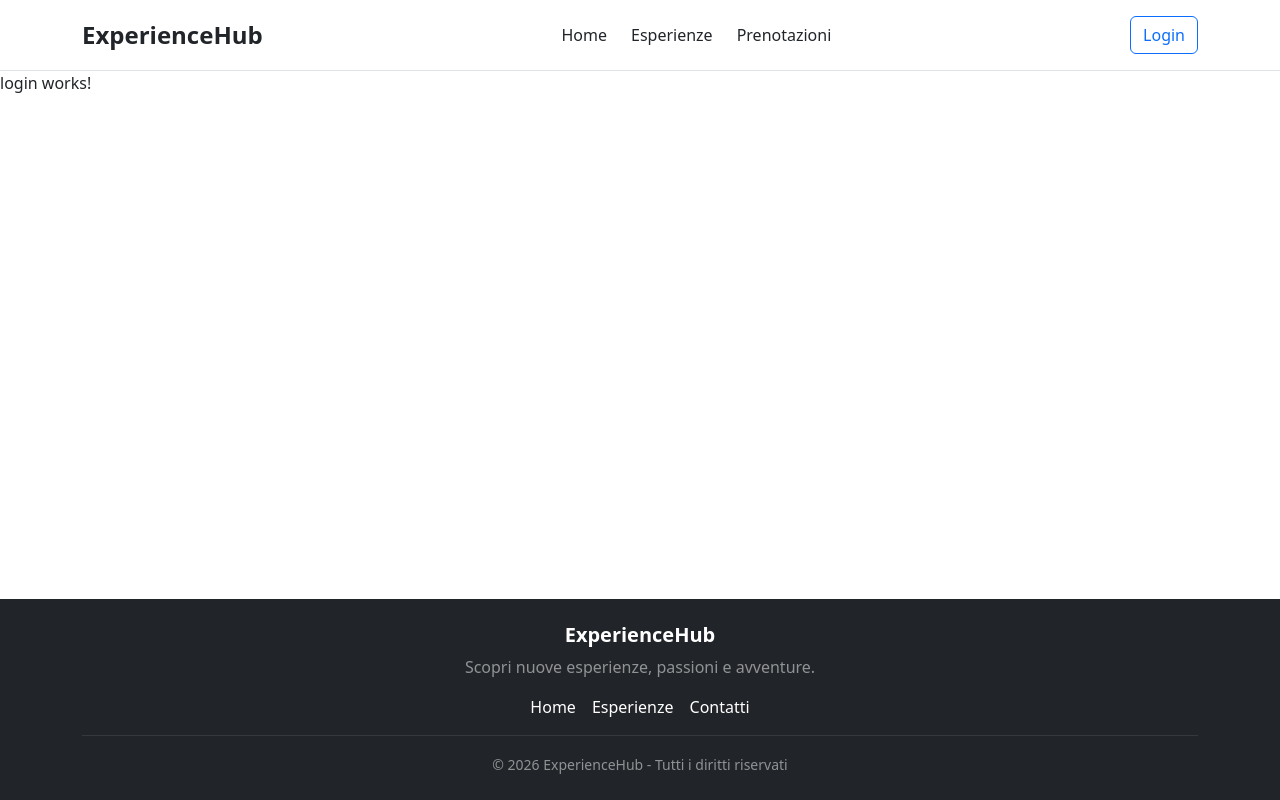
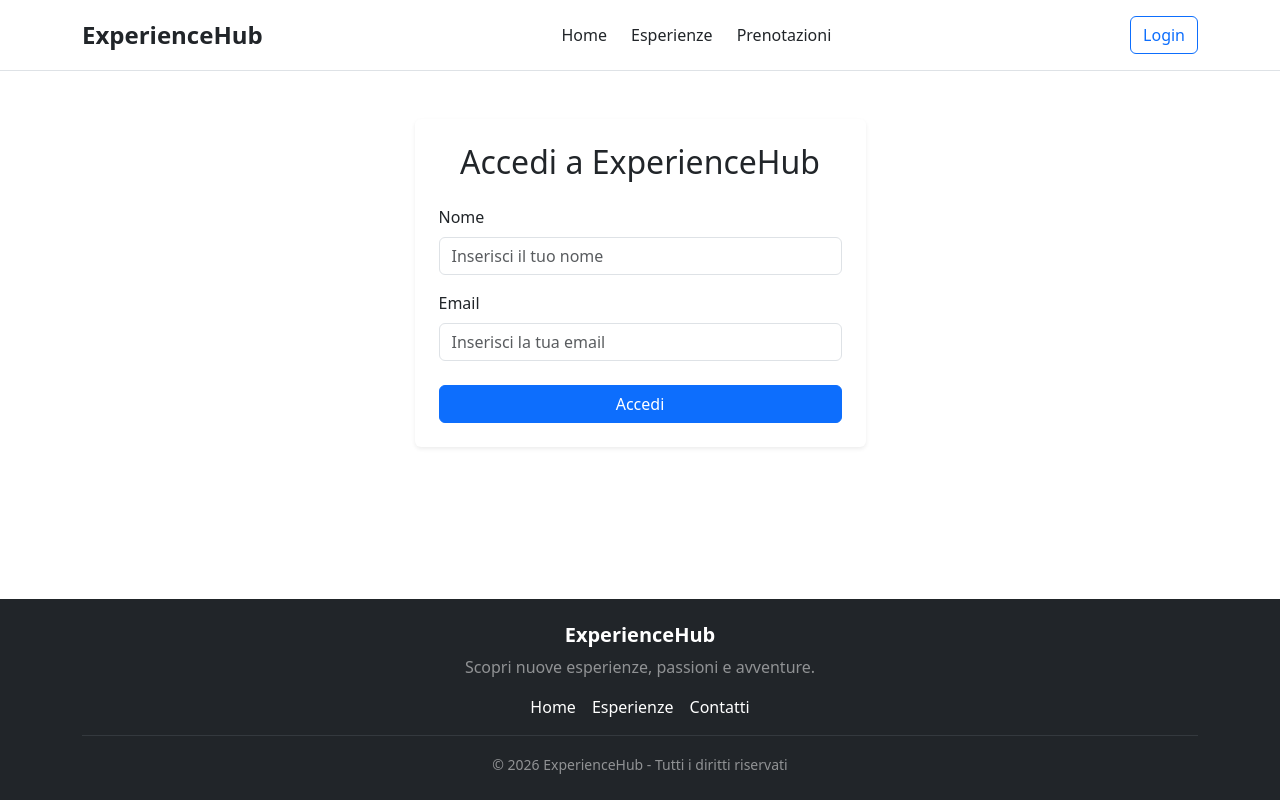
Before and after one commit to andrea-mosca/ExperienceHub, an Angular app: page /login in a window 1280 px wide. Built offline with nearby package versions, Linux system fonts and the light colour scheme; no server answers.

Commit message:
creazione e logica della pagina di login

```diff
--- a/src/app/pages/login/login.html
+++ b/src/app/pages/login/login.html
@@ -1 +1,35 @@
-<p>login works!</p>
+<div class="container py-5">
+    <div class="row justify-content-center">
+        <div class="col-md-6 col-lg-5">
+
+            <div class="card shadow-sm border-0">
+                <div class="card-body p-4">
+
+                    <h2 class="text-center mb-4">Accedi a ExperienceHub</h2>
+
+                    <form (ngSubmit)="effettuaLogin()">
+
+                        <div class="mb-3">
+                            <label for="nome" class="form-label">Nome</label>
+                            <input type="text" id="nome" name="nome" class="form-control" [(ngModel)]="nome"
+                                placeholder="Inserisci il tuo nome" required />
+                        </div>
+
+                        <div class="mb-4">
+                            <label for="email" class="form-label">Email</label>
+                            <input type="email" id="email" name="email" class="form-control" [(ngModel)]="email"
+                                placeholder="Inserisci la tua email" required />
+                        </div>
+
+                        <button type="submit" class="btn btn-primary w-100">
+                            Accedi
+                        </button>
+
+                    </form>
+
+                </div>
+            </div>
+
+        </div>
+    </div>
+</div>
--- a/src/app/pages/login/login.ts
+++ b/src/app/pages/login/login.ts
@@ -1,9 +1,27 @@
-import { Component } from '@angular/core';
+import { Component, inject } from '@angular/core';
+import { FormsModule } from '@angular/forms';
+import { AutenticazioneService } from '../../services/autenticazione-service';
+import { Router, ActivatedRoute } from '@angular/router';
 
 @Component({
   selector: 'app-login',
-  imports: [],
+  imports: [FormsModule],
   templateUrl: './login.html',
   styleUrl: './login.css',
 })
-export class Login {}
+export class Login {
+  private autenticazioneService = inject(AutenticazioneService);
+  private router = inject(Router);
+  private route = inject(ActivatedRoute);
+
+  nome: string = '';
+  email: string = '';
+
+  effettuaLogin(): void {
+    this.autenticazioneService.accedi(this.nome, this.email);
+    // destinazione di partenza
+    const returnUrl = this.route.snapshot.queryParamMap.get('returnUrl');
+    // riportiamo l'utente alla destinazione iniziale prima del login,se non presente, ritorna alla Home
+    this.router.navigateByUrl(returnUrl && returnUrl.startsWith('/') ? returnUrl : '/');
+  }
+}
```
